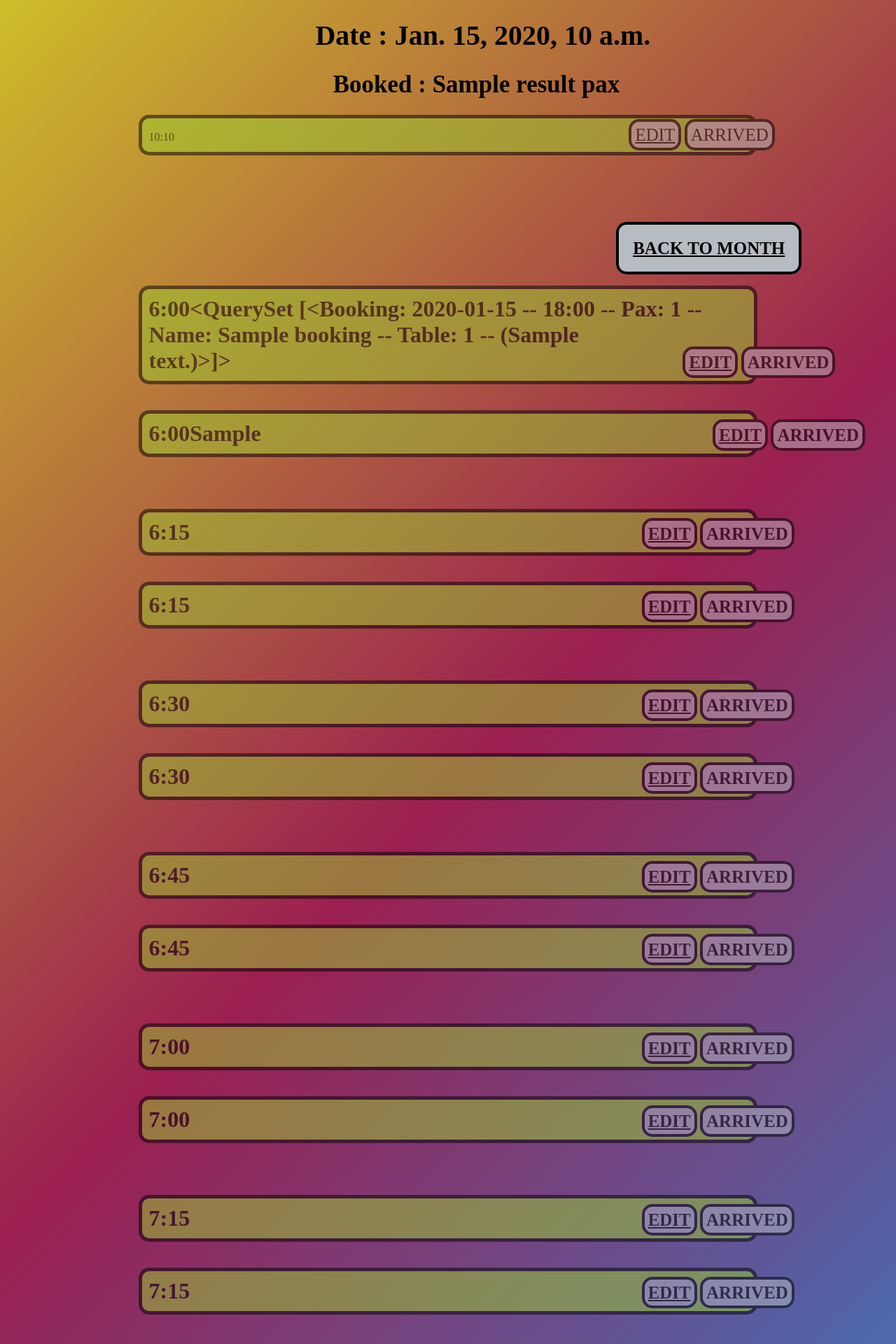
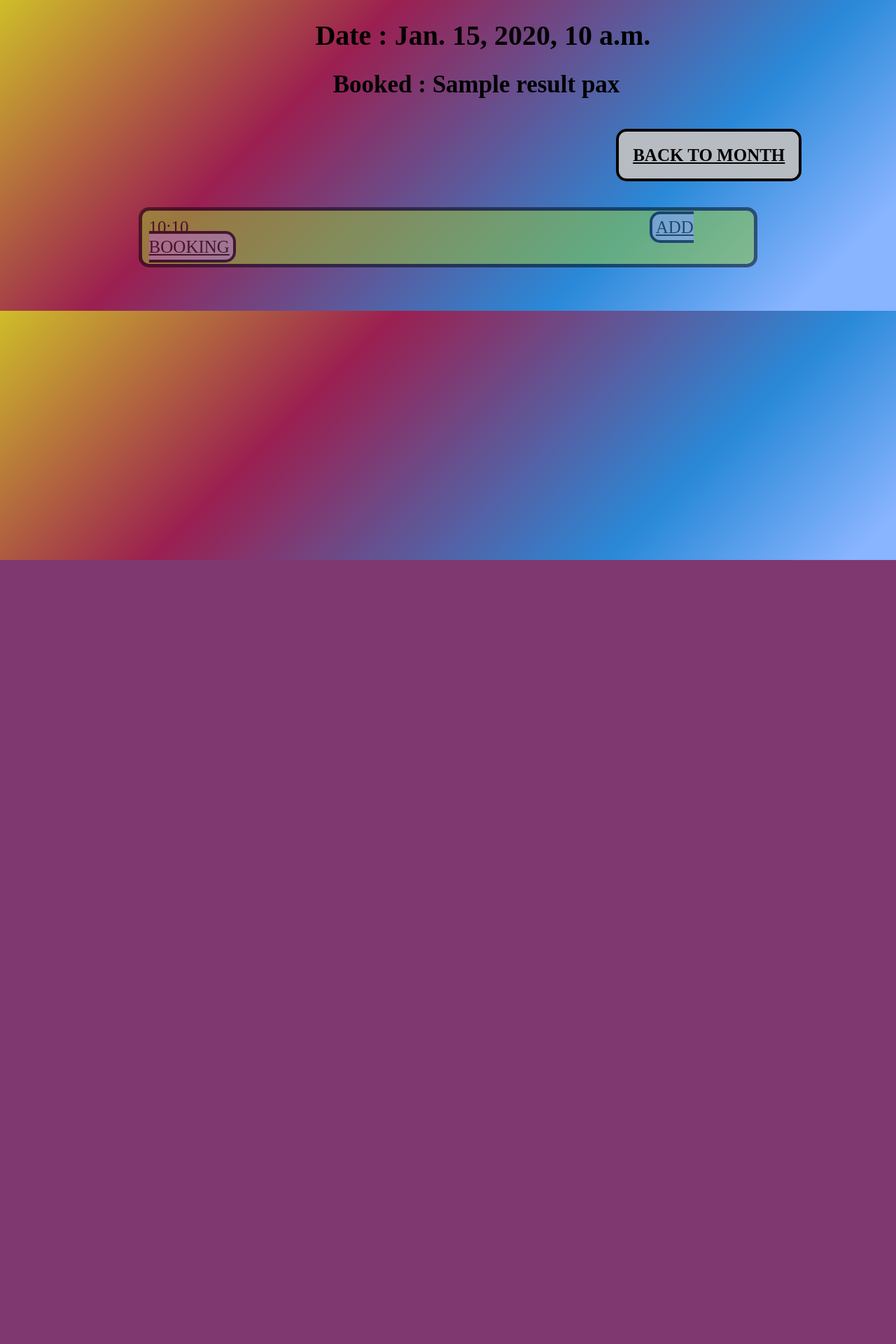
Before and after one commit to Sergiy-Solomka/pyCalendar, a Django app: template calendario/templates/calendario/day.html in a window 1280 px wide. Shown: the top 1920 px of the page at 70% size. After the commit the page ends 800 px from the top, so only its background shows below. Run offline with Django 3.2, Linux system fonts and the light colour scheme; tables that the repository leaves empty hold one stand-in row (values such as "Sample post"); the template is opened without the code that fills it: values that come from a table or form of the project are taken from there, most other values are stand-ins (such as "Sample title", 1, 10 or a date in 2020).

Commit message:
cambios de diseño

```diff
--- a/calendario/models.py
+++ b/calendario/models.py
@@ -18,6 +18,8 @@ class Booking(models.Model):
         ('21:00', '21:00'),
         ('21:15', '21:15'),
         ('21:30', '21:30'),
+        ('21:45', '21:45'),
+        ('22:00', '22:00')
         )
     date = models.DateField()
     time = models.CharField(max_length =5,choices=TIME_CHOICES)
--- a/calendario/static/calendario/css/day.css
+++ b/calendario/static/calendario/css/day.css
@@ -38,7 +38,8 @@ body {
     margin-left: 37%;
 }
 
-.times {
+.times_of_booking {
+    font-size: 25px;
     color: black;
     border-Style : solid;
     border-color: black;
@@ -52,12 +53,24 @@ body {
 
 }
 
-.times:hover {
+.times_of_booking:hover {
     border-Style: solid;
     border-color: white;
     border-width: 5px;
     opacity: 1;
 }
+.add_booking {
+    font-size: 25px;
+    color: black;
+    border-Style: solid;
+    border-color: black;
+    border-width: 4px;
+    background-color: #b7bbc2;
+    border-radius: 15px;
+    padding: 5px;
+    margin-left: 77%;
+}
+
 
 .arrived_botton {
     font-size: 25px;
@@ -68,8 +81,8 @@ body {
     background-color: #b7bbc2;
     border-radius: 15px;
     padding: 5px;
-    position: relative;
-    right: -76%;
+    margin-right:1%;
+
 }
 
 .edit_botton {
@@ -81,6 +94,26 @@ body {
     background-color: #b7bbc2;
     border-radius: 15px;
     padding: 5px;
-    position: relative;
-    right: -75.5%;
+    margin-right:1%;
 }
+.each_booking {
+    color: black;
+    font-size: 25px;
+    border-Style : solid;
+    border-color: black;
+    border-width: 5px;
+    background-color: yellowgreen;
+    border-radius: 15px;
+    padding: 10px;
+    opacity: 0.5;
+    margin-left:15%;
+    margin-right:15%;
+
+}
+
+.each_booking:hover {
+    border-Style: solid;
+    border-color: white;
+    border-width: 5px;
+    opacity: 1;
+}
--- a/calendario/templates/calendario/day.html
+++ b/calendario/templates/calendario/day.html
@@ -15,16 +15,24 @@
 {% block content %}
     <h1 class="date_of_booking">Date : {{ date }}</h1>
     <h1 class="amount_of_pax">Booked : {{ result }} pax </h1>
+    <h1></br>
+        <a id="back_menu" href="{% url 'index' %}">BACK TO MONTH</a>
+        </br>
+        </br>
+
+    </h1>
 
     {% for hour in hours %}
-        <div class="times">{{ hour|date:"H:i" }} <a class="edit_botton" href="{% url 'new_booking' %}" onclick="window.open(this.href,'targetWindow','toolbar=no,location=no,status=no,' +
+        <div class="times_of_booking">{{ hour|date:"H:i" }}<a class="add_booking" href="{% url 'new_booking' %}"
+                                                              onclick="window.open(this.href,'targetWindow','toolbar=no,location=no,status=no,' +
                                    ' menubar=no,scrollbars=yes,resizable=no, height =700, width = 500')
-                                  ;return false;">EDIT</a><a class="arrived_botton">ARRIVED</a>
-        </div>
+                                  ;return false;">ADD BOOKING</a></div>
 
-        {% for booking in time_booking %}
+        {% for booking in all_booking_of_day %}
             {% if hour == booking.time %}
-                <div class="times">Name: {{ booking.name }}. PAX: {{ booking.pax }} </div>
+                <div class="each_booking">{{ booking.time|date:"H:i" }}&nbsp;&nbsp;&nbsp;&nbsp;&nbsp;Name:&nbsp;&nbsp;{{ booking.name }}.&nbsp;&nbsp;&nbsp;&nbsp;&nbsp; pax: {{ booking.pax }}.&nbsp;&nbsp;&nbsp;&nbsp;&nbsp;
+                    Table: {{ booking.table }}. &nbsp;&nbsp;&nbsp;&nbsp;&nbsp;Comments: {{ booking.comments }}<a class="edit_botton">EDIT</a><a
+                            class="arrived_botton">ARRIVED</a></div>
             {% endif %}
         {% endfor %}
 
@@ -34,119 +42,7 @@
     {% endfor %}
 
 
-    <h1></br>
-        <a id="back_menu" href="{% url 'index' %}">BACK TO MONTH</a>
-        </br>
-        </br>
-        <div class="times">6:00{{ time_booking }}<a class="edit_botton" href="{% url 'new_booking' %}"
-                                                    onclick="window.open(this.href,'targetWindow','toolbar=no,location=no,status=no,' +
-                                   ' menubar=no,scrollbars=yes,resizable=no, height =700, width = 500')
-                                  ;return false;">EDIT</a><a class="arrived_botton">ARRIVED</a></div>
 
-
-        </br>
-        <div class="times">6:00{{ a }}<a class="edit_botton" href="{% url 'new_booking' %}">EDIT</a><a
-                class="arrived_botton">ARRIVED</a></div>
-        </br>
-        </br>
-        <div class="times">6:15<a class="edit_botton" href="{% url 'new_booking' %}">EDIT</a><a class="arrived_botton">ARRIVED</a>
-        </div>
-        </br>
-        <div class="times">6:15<a class="edit_botton" href="{% url 'new_booking' %}">EDIT</a><a class="arrived_botton">ARRIVED</a>
-        </div>
-        </br>
-        </br>
-        <div class="times">6:30<a class="edit_botton" href="{% url 'new_booking' %}">EDIT</a><a class="arrived_botton">ARRIVED</a>
-        </div>
-        </br>
-        <div class="times">6:30<a class="edit_botton" href="{% url 'new_booking' %}">EDIT</a><a class="arrived_botton">ARRIVED</a>
-        </div>
-        </br>
-        </br>
-        <div class="times">6:45<a class="edit_botton" href="{% url 'new_booking' %}">EDIT</a><a class="arrived_botton">ARRIVED</a>
-        </div>
-        </br>
-        <div class="times">6:45<a class="edit_botton" href="{% url 'new_booking' %}">EDIT</a><a class="arrived_botton">ARRIVED</a>
-        </div>
-        </br>
-        </br>
-        <div class="times">7:00<a class="edit_botton" href="{% url 'new_booking' %}">EDIT</a><a class="arrived_botton">ARRIVED</a>
-        </div>
-        </br>
-        <div class="times">7:00<a class="edit_botton" href="{% url 'new_booking' %}">EDIT</a><a class="arrived_botton">ARRIVED</a>
-        </div>
-        </br>
-        </br>
-        <div class="times">7:15<a class="edit_botton" href="{% url 'new_booking' %}">EDIT</a><a class="arrived_botton">ARRIVED</a>
-        </div>
-        </br>
-        <div class="times">7:15<a class="edit_botton" href="{% url 'new_booking' %}">EDIT</a><a class="arrived_botton">ARRIVED</a>
-        </div>
-        </br>
-        </br>
-        <div class="times">7:30<a class="edit_botton" href="{% url 'new_booking' %}">EDIT</a><a class="arrived_botton">ARRIVED</a>
-        </div>
-        </br>
-        <div class="times">7:30<a class="edit_botton" href="{% url 'new_booking' %}">EDIT</a><a class="arrived_botton">ARRIVED</a>
-        </div>
-        </br>
-        </br>
-        <div class="times">7:45<a class="edit_botton" href="{% url 'new_booking' %}">EDIT</a><a class="arrived_botton">ARRIVED</a>
-        </div>
-        </br>
-        <div class="times">7:45<a class="edit_botton" href="{% url 'new_booking' %}">EDIT</a><a class="arrived_botton">ARRIVED</a>
-        </div>
-        </br>
-        </br>
-        <div class="times">8:00<a class="edit_botton" href="{% url 'new_booking' %}">EDIT</a><a class="arrived_botton">ARRIVED</a>
-        </div>
-        </br>
-        <div class="times">8:00<a class="edit_botton" href="{% url 'new_booking' %}">EDIT</a><a class="arrived_botton">ARRIVED</a>
-        </div>
-        </br>
-        </br>
-        <div class="times">8:15<a class="edit_botton" href="{% url 'new_booking' %}">EDIT</a><a class="arrived_botton">ARRIVED</a>
-        </div>
-        </br>
-        <div class="times">8:15<a class="edit_botton" href="{% url 'new_booking' %}">EDIT</a><a class="arrived_botton">ARRIVED</a>
-        </div>
-        </br>
-        </br>
-        <div class="times">8:30<a class="edit_botton" href="{% url 'new_booking' %}">EDIT</a><a class="arrived_botton">ARRIVED</a>
-        </div>
-        </br>
-        <div class="times">8:30<a class="edit_botton" href="{% url 'new_booking' %}">EDIT</a><a class="arrived_botton">ARRIVED</a>
-        </div>
-        </br>
-        </br>
-        <div class="times">8:45<a class="edit_botton" href="{% url 'new_booking' %}">EDIT</a><a class="arrived_botton">ARRIVED</a>
-        </div>
-        </br>
-        <div class="times">8:45<a class="edit_botton" href="{% url 'new_booking' %}">EDIT</a><a class="arrived_botton">ARRIVED</a>
-        </div>
-        </br>
-        </br>
-        <div class="times">9:00<a class="edit_botton" href="{% url 'new_booking' %}">EDIT</a><a class="arrived_botton">ARRIVED</a>
-        </div>
-        </br>
-        <div class="times">9:00<a class="edit_botton" href="{% url 'new_booking' %}">EDIT</a><a class="arrived_botton">ARRIVED</a>
-        </div>
-        </br>
-        </br>
-        <div class="times">9:15<a class="edit_botton" href="{% url 'new_booking' %}">EDIT</a><a class="arrived_botton">ARRIVED</a>
-        </div>
-        </br>
-        <div class="times">9:15<a class="edit_botton" href="{% url 'new_booking' %}">EDIT</a><a class="arrived_botton">ARRIVED</a>
-        </div>
-        </br>
-        </br>
-        <div class="times">9:30<a class="edit_botton" href="{% url 'new_booking' %}">EDIT</a><a class="arrived_botton">ARRIVED</a>
-        </div>
-        </br>
-        <div class="times">9:30<a class="edit_botton" href="{% url 'new_booking' %}">EDIT</a><a class="arrived_botton">ARRIVED</a>
-        </div>
-
-    </h1>
 
 {% endblock %}
 </body>
--- a/calendario/views.py
+++ b/calendario/views.py
@@ -28,7 +28,7 @@ def get_day_events(request):
         start_time = datetime.datetime(100, 1, 1, 18, 00, 00)
         hours = [start_time.time()]
 
-        for i in range(0, 15):
+        for i in range(0, 16):
             start_time = start_time + datetime.timedelta(minutes=15)
             hours.append(start_time.time())
 
@@ -39,7 +39,7 @@ def get_day_events(request):
         all_booking_of_day = Booking.objects.filter(date__year=year, date__month=month, date__day=day).order_by('time')
 
         return render(request, 'calendario/day.html',
-                      {'result': result, 'date': date, 'time_booking': all_booking_of_day, 'hours': hours})
+                      {'result': result, 'date': date, 'all_booking_of_day': all_booking_of_day, 'hours': hours})
 
 
 def new_booking(request):
```
